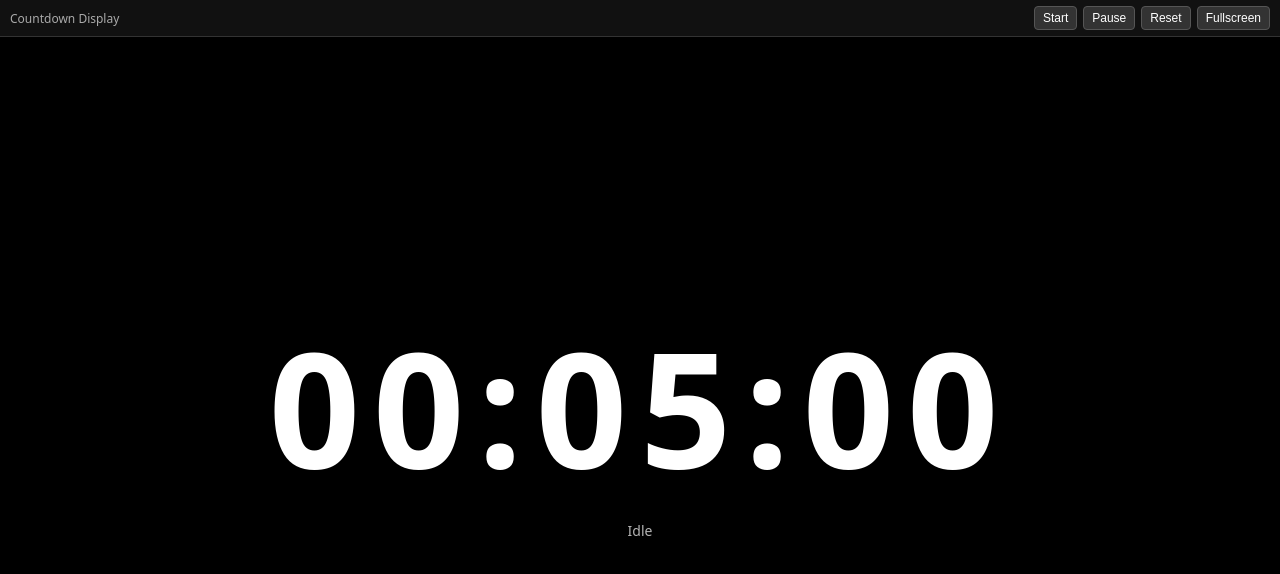
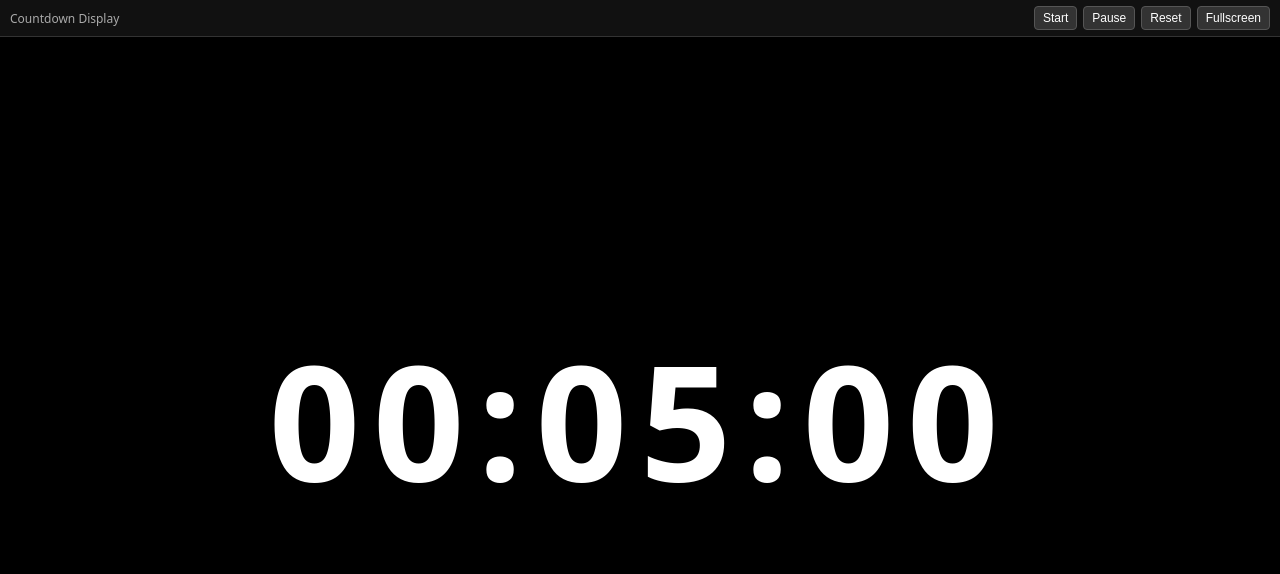
Before and after one commit to gavinwmartin/simple-countdown-timer, a plain HTML site: page display.html in a window 1280 px wide. Drawn offline with Linux system fonts and the light colour scheme.

Commit message:
Set default for shoStatus to false

```diff
--- a/display.html
+++ b/display.html
@@ -179,7 +179,7 @@
         timerSize: 20,
         fadeToBlackSeconds: 5,
         backgroundImageDataUrl: '',
-        showStatus: true,
+        showStatus: false,
         messageText: '',
         messageSize: 4,
         alert1Enabled: false,
```
Also changed, not shown: settings.html (+1 -1 lines).
